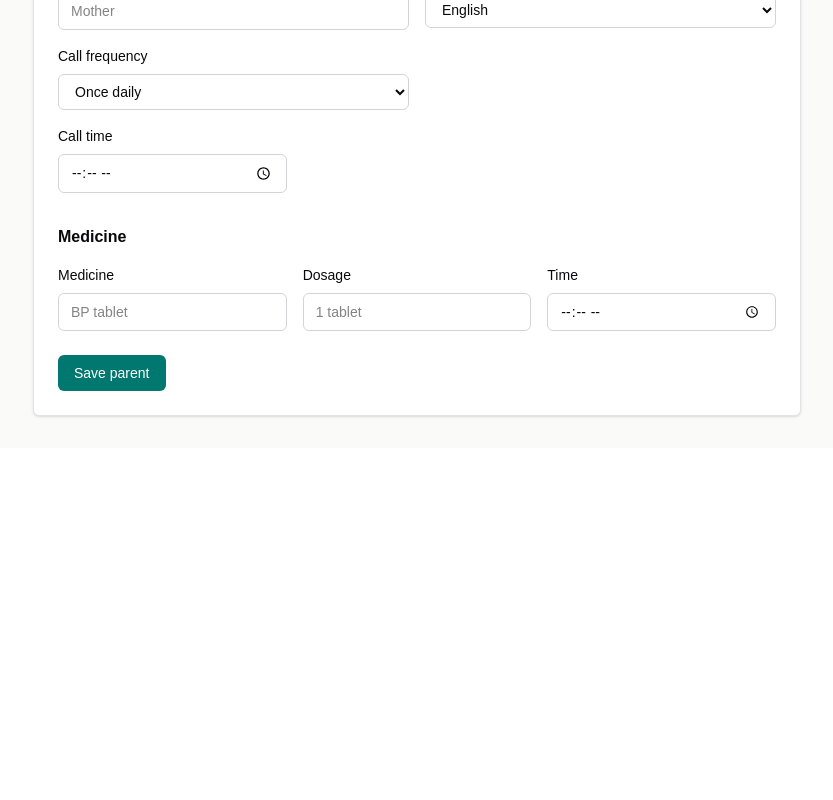
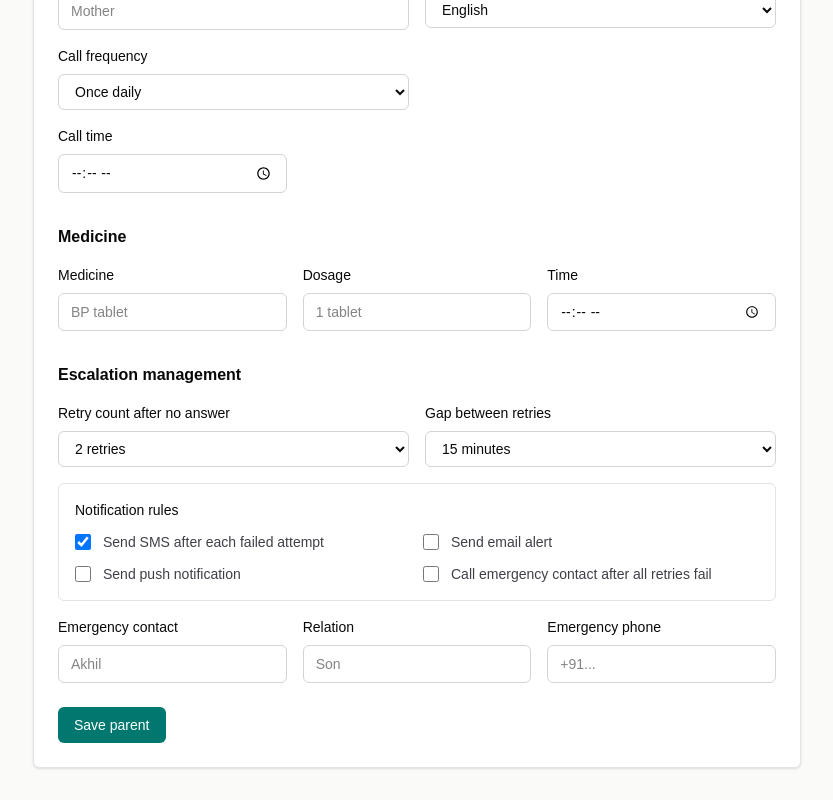
Before and after one commit to JishnuVijayan/Mithram_AI_Codex_Nightline, a Next.js app in the folder mithram_ai/: page /parents/new in a window 1280 px wide. Shown: the part 360-1160 px from the top of the page, without its empty margins (47-880 px from the left). Before the commit the page ends 808 px from the top, so only its background shows below. Built offline with nearby package versions, Linux system fonts and the light colour scheme; sample sign-in values are in the browser's storage.

Commit message:
feat: add parent escalation settings

```diff
--- a/mithram_ai/app/dashboard/page.tsx
+++ b/mithram_ai/app/dashboard/page.tsx
@@ -24,6 +24,15 @@ type Parent = {
   relation: string;
   phoneNumber: string;
   preferredLanguage: string;
+  retryCount: number;
+  retryGapMinutes: number;
+  notifySms: boolean;
+  notifyEmail: boolean;
+  notifyPush: boolean;
+  callEmergency: boolean;
+  emergencyName: string | null;
+  emergencyRelation: string | null;
+  emergencyPhone: string | null;
   latestCall: CallLog | null;
 };
 
@@ -198,11 +207,19 @@ export default function DashboardPage() {
               <h2 className="text-base font-semibold">
                 {selectedParent?.name ?? "Call history"}
               </h2>
-          <p className="mt-1 text-sm text-zinc-600">
-            {selectedParent
+              <p className="mt-1 text-sm text-zinc-600">
+                {selectedParent
                   ? `${selectedParent.phoneNumber} · ${selectedParent.relation}`
                   : "Choose a parent to inspect transcripts."}
-          </p>
+              </p>
+              {selectedParent ? (
+                <p className="mt-2 text-xs text-zinc-500">
+                  Retry {selectedParent.retryCount} time
+                  {selectedParent.retryCount === 1 ? "" : "s"} every{" "}
+                  {selectedParent.retryGapMinutes} min · Escalation{" "}
+                  {selectedParent.callEmergency ? "enabled" : "off"}
+                </p>
+              ) : null}
             </div>
 
             {selectedParent ? (
@@ -218,6 +235,48 @@ export default function DashboardPage() {
           </div>
 
           <div className="mt-6 space-y-4">
+            {selectedParent ? (
+              <section className="rounded-md border border-zinc-200 bg-zinc-50 p-4">
+                <h3 className="text-sm font-semibold">
+                  Retry and escalation status
+                </h3>
+                <div className="mt-3 grid gap-3 text-sm text-zinc-700 sm:grid-cols-2">
+                  <p>
+                    Failed-call retries:{" "}
+                    <span className="font-medium text-zinc-950">
+                      {selectedParent.retryCount}
+                    </span>
+                  </p>
+                  <p>
+                    Retry gap:{" "}
+                    <span className="font-medium text-zinc-950">
+                      {selectedParent.retryGapMinutes} minutes
+                    </span>
+                  </p>
+                  <p>
+                    Notifications:{" "}
+                    <span className="font-medium text-zinc-950">
+                      {[
+                        selectedParent.notifySms ? "SMS" : null,
+                        selectedParent.notifyEmail ? "Email" : null,
+                        selectedParent.notifyPush ? "Push" : null,
+                      ]
+                        .filter(Boolean)
+                        .join(", ") || "None"}
+                    </span>
+                  </p>
+                  <p>
+                    Emergency contact:{" "}
+                    <span className="font-medium text-zinc-950">
+                      {selectedParent.emergencyName
+                        ? `${selectedParent.emergencyName} (${selectedParent.emergencyRelation || "Contact"})`
+                        : "Not configured"}
+                    </span>
+                  </p>
+                </div>
+              </section>
+            ) : null}
+
             {calls.length === 0 ? (
               <p className="text-sm text-zinc-600">No call logs yet.</p>
             ) : (
--- a/mithram_ai/app/lib/validation.ts
+++ b/mithram_ai/app/lib/validation.ts
@@ -20,6 +20,15 @@ export const parentSchema = z.object({
   preferredLanguage: z.enum(["English", "Malayalam"]),
   callFrequency: z.enum(["1x_day", "3x_day"]),
   callTimes: z.string().trim().min(1, "Call time is required"),
+  retryCount: z.coerce.number().int().min(0).max(5).default(0),
+  retryGapMinutes: z.coerce.number().int().min(5).max(120).default(15),
+  notifySms: z.boolean().default(true),
+  notifyEmail: z.boolean().default(false),
+  notifyPush: z.boolean().default(false),
+  callEmergency: z.boolean().default(false),
+  emergencyName: z.string().trim().optional(),
+  emergencyRelation: z.string().trim().optional(),
+  emergencyPhone: z.string().trim().optional(),
 });
 
 export const medicineSchema = z.object({
--- a/mithram_ai/app/parents/new/page.tsx
+++ b/mithram_ai/app/parents/new/page.tsx
@@ -46,6 +46,15 @@ export default function NewParentPage() {
         preferredLanguage: formData.get("preferredLanguage"),
         callFrequency: formData.get("callFrequency"),
         callTimes,
+        retryCount: Number(formData.get("retryCount") || 0),
+        retryGapMinutes: Number(formData.get("retryGapMinutes") || 15),
+        notifySms: formData.has("notifySms"),
+        notifyEmail: formData.has("notifyEmail"),
+        notifyPush: formData.has("notifyPush"),
+        callEmergency: formData.has("callEmergency"),
+        emergencyName: formData.get("emergencyName"),
+        emergencyRelation: formData.get("emergencyRelation"),
+        emergencyPhone: formData.get("emergencyPhone"),
       }),
     });
     const parentPayload = await parentResponse.json();
@@ -174,6 +183,81 @@ export default function NewParentPage() {
           <Field label="Time" name="timeOfDay" type="time" required />
         </div>
 
+        <h2 className="mt-8 text-base font-semibold">
+          Escalation management
+        </h2>
+        <div className="mt-4 grid gap-4 sm:grid-cols-2">
+          <label className="block text-sm font-medium" htmlFor="retryCount">
+            Retry count after no answer
+            <select
+              id="retryCount"
+              name="retryCount"
+              defaultValue="2"
+              className="mt-2 w-full rounded-md border border-zinc-300 bg-white px-3 py-2 text-sm font-normal outline-none focus:border-teal-700"
+            >
+              <option value="0">No retries</option>
+              <option value="1">1 retry</option>
+              <option value="2">2 retries</option>
+              <option value="3">3 retries</option>
+              <option value="5">5 retries</option>
+            </select>
+          </label>
+
+          <label
+            className="block text-sm font-medium"
+            htmlFor="retryGapMinutes"
+          >
+            Gap between retries
+            <select
+              id="retryGapMinutes"
+              name="retryGapMinutes"
+              defaultValue="15"
+              className="mt-2 w-full rounded-md border border-zinc-300 bg-white px-3 py-2 text-sm font-normal outline-none focus:border-teal-700"
+            >
+              <option value="5">5 minutes</option>
+              <option value="10">10 minutes</option>
+              <option value="15">15 minutes</option>
+              <option value="30">30 minutes</option>
+              <option value="60">1 hour</option>
+            </select>
+          </label>
+        </div>
+
+        <div className="mt-4 rounded-md border border-zinc-200 p-4">
+          <p className="text-sm font-medium">Notification rules</p>
+          <div className="mt-3 grid gap-3 sm:grid-cols-2">
+            <Checkbox
+              label="Send SMS after each failed attempt"
+              name="notifySms"
+              defaultChecked
+            />
+            <Checkbox label="Send email alert" name="notifyEmail" />
+            <Checkbox label="Send push notification" name="notifyPush" />
+            <Checkbox
+              label="Call emergency contact after all retries fail"
+              name="callEmergency"
+            />
+          </div>
+        </div>
+
+        <div className="mt-4 grid gap-4 sm:grid-cols-3">
+          <Field
+            label="Emergency contact"
+            name="emergencyName"
+            placeholder="Akhil"
+          />
+          <Field
+            label="Relation"
+            name="emergencyRelation"
+            placeholder="Son"
+          />
+          <Field
+            label="Emergency phone"
+            name="emergencyPhone"
+            placeholder="+91..."
+          />
+        </div>
+
         {error ? <p className="mt-4 text-sm text-red-600">{error}</p> : null}
 
         <button
@@ -185,6 +269,28 @@ export default function NewParentPage() {
         </button>
       </form>
     </AppShell>
+  );
+}
+
+function Checkbox({
+  label,
+  name,
+  defaultChecked,
+}: {
+  label: string;
+  name: string;
+  defaultChecked?: boolean;
+}) {
+  return (
+    <label className="flex items-start gap-3 text-sm text-zinc-700">
+      <input
+        name={name}
+        type="checkbox"
+        defaultChecked={defaultChecked}
+        className="mt-0.5 size-4 rounded border-zinc-300 text-teal-700"
+      />
+      <span>{label}</span>
+    </label>
   );
 }
 
```
Also changed, not shown: mithram_ai/app/lib/repositories.ts (+9 -0 lines), 2 other files (tests, documents, lock files or other folders).
